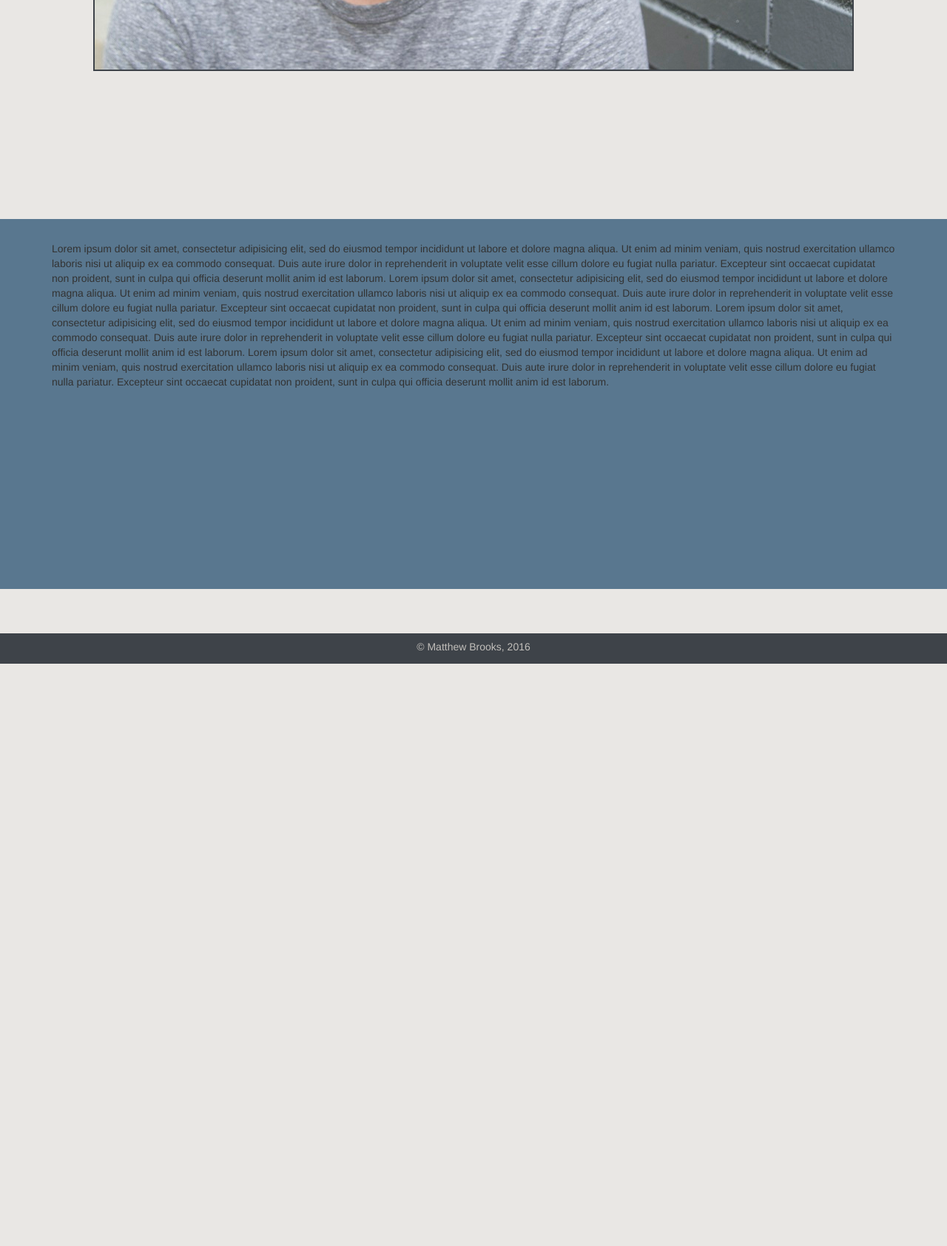
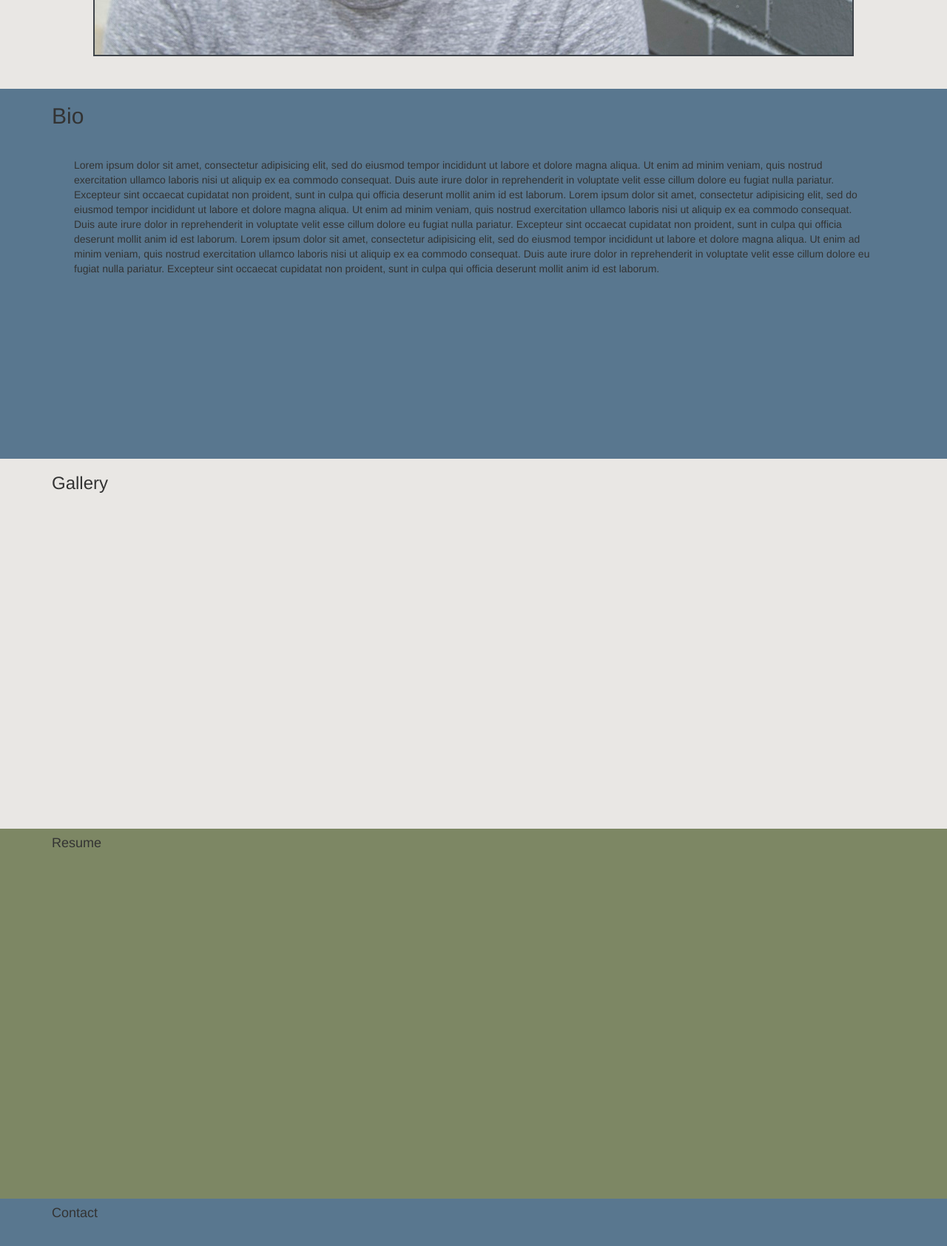
Before and after one commit to cashbrook/webdev, a plain HTML site: page mb/index.html in a window 1280 px wide. Shown: the part 680-2364 px from the top of the page at 74% size. Before the commit the page ends 1577 px from the top, so only its background shows below. Drawn offline with Linux system fonts and the light colour scheme; a script that the page names is missing.

Commit message:
adding all sections and min-height: vh

```diff
--- a/mb/css/stylesheet.css
+++ b/mb/css/stylesheet.css
@@ -5,7 +5,6 @@
 body {
   background-color: #E9E7E4;
   background-repeat: no-repeat;
-
 }
 
 h1{
@@ -17,14 +16,20 @@ h1{
   margin: 0;
 }
 
+.main {
+	min-height: 100vh;
+	min-height: 100%;
+	height: 100vh;
+	width: 100%;
+}
+
 #photo {
 	background-size: auto;
 	border: 2px solid #3e4349;
 }
 
 #headshot {
-	margin-top: 20px;
-	margin-bottom: 200px;
+/*	margin-top: 20px;*/
 }
 
 /*navbar*/
@@ -54,13 +59,10 @@ h1{
 	text-decoration: none;
 
 }
-
-
 /*end of navbar*/
 
 /*footer*/
 .footer {
-  margin-top: 60px;
   padding-top: 8px;
   padding-bottom: 3px;
   background-color: #3e4349;
@@ -68,20 +70,31 @@ h1{
 }
 /*end of footer*/
 
-.temp {
-	height: 150px;
+/*resume section*/
+#bio {
+/*	height: 500px;*/
+	background-color: #59778F;
+	margin-top: -70px;
+	height: 500px;
 }
 
-/*resume section*/
+#bio p {
+	padding: 30px;
+}
+
+#gallery {
+	height: 500px;
+}
+
 #resume {
+	height: 500px;
+	background-color: #7D8764;
+}
+
+#contact {
 	height: 500px;
 	background-color: #59778F;
 }
-
-#resume p {
-	padding-top: 30px;
-}
-
 
 /*small devices only*/
 @media (min-width: 768px) and (max-width: 991px) {
--- a/mb/index.html
+++ b/mb/index.html
@@ -10,6 +10,7 @@
 </head>
 
 <body>
+
 	<header>
 		<nav id="header-nav" class="navbar navbar-default">
 			<div class="container">
@@ -35,19 +36,19 @@
 						</li>
 
 						<li id="" class="">
-							<a href="#" class="text-center">resume</a>
+							<a href="#bio" class="text-center">bio</a>
 						</li>
 
 						<li id="" class="">
-							<a href="#" class="text-center">gallery</a>
+							<a href="#gallery" class="text-center">gallery</a>
 						</li>
 
 						<li id="" class="">
-							<a href="#" class="text-center">about</a>
+							<a href="#resume" class="text-center">resume</a>
 						</li>
 
 						<li id="" class="">
-							<a href="#" class="text-center">contact</a>
+							<a href="#contact" class="text-center">contact</a>
 						</li>
 
 					</ul>
@@ -58,7 +59,7 @@
 	</header>
 
 
-  <div class="container">
+  <div class="container main">
   	<div class="row">
   		<section id="headshot" class="col-sm-12">
   			<img id="photo" class="img-responsive center-block" src="images/widegray-lg.jpg">
@@ -66,18 +67,12 @@
   	</div> <!-- end row -->
   </div> <!-- end container -->
 
-
-  <section id="resume">
+  <section id="bio">
 	  <div class="container">
 	  	<div class="row">
 	  		<section class="col-sm-12">
+	  			<h2>Bio</h2>
 	  			<p>Lorem ipsum dolor sit amet, consectetur adipisicing elit, sed do eiusmod
-	  			tempor incididunt ut labore et dolore magna aliqua. Ut enim ad minim veniam,
-	  			quis nostrud exercitation ullamco laboris nisi ut aliquip ex ea commodo
-	  			consequat. Duis aute irure dolor in reprehenderit in voluptate velit esse
-	  			cillum dolore eu fugiat nulla pariatur. Excepteur sint occaecat cupidatat non
-	  			proident, sunt in culpa qui officia deserunt mollit anim id est laborum.
-	  			Lorem ipsum dolor sit amet, consectetur adipisicing elit, sed do eiusmod
 	  			tempor incididunt ut labore et dolore magna aliqua. Ut enim ad minim veniam,
 	  			quis nostrud exercitation ullamco laboris nisi ut aliquip ex ea commodo
 	  			consequat. Duis aute irure dolor in reprehenderit in voluptate velit esse
@@ -100,6 +95,36 @@
 	  </div> <!-- end container -->
   </section>
 
+  <section id="gallery">
+	  <div class="container">
+	  	<div class="row">
+	  		<section class="col-sm-12">
+	  			<h3>Gallery</h3>
+	  		</section>
+	  	</div> <!-- end row -->
+	  </div> <!-- end container -->
+  </section>
+
+  <section id="resume">
+	  <div class="container">
+	  	<div class="row">
+	  		<section class="col-sm-12">
+	  			<h4>Resume</h4>
+	  		</section>
+	  	</div> <!-- end row -->
+	  </div> <!-- end container -->
+  </section>
+
+  <section id="contact">
+	  <div class="container">
+	  	<div class="row">
+	  		<section class="col-sm-12">
+	  			<h4>Contact</h4>
+	  		</section>
+	  	</div> <!-- end row -->
+	  </div> <!-- end container -->
+  </section>
+
   <footer class="footer">
   	<p class="text-center">&copy; Matthew Brooks, 2016</p>
   </footer>
```
